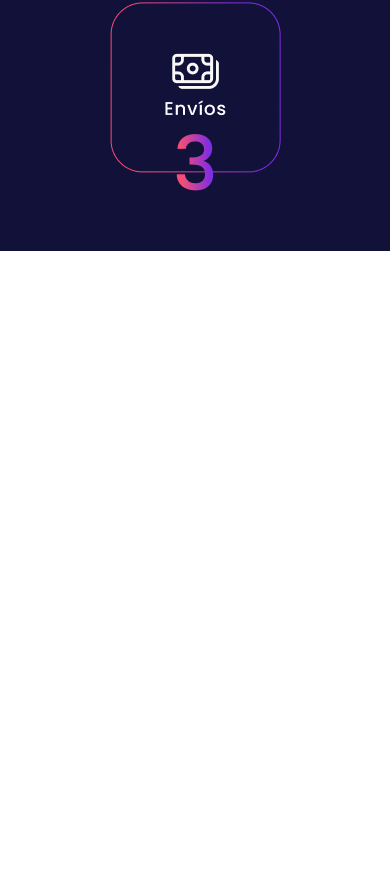
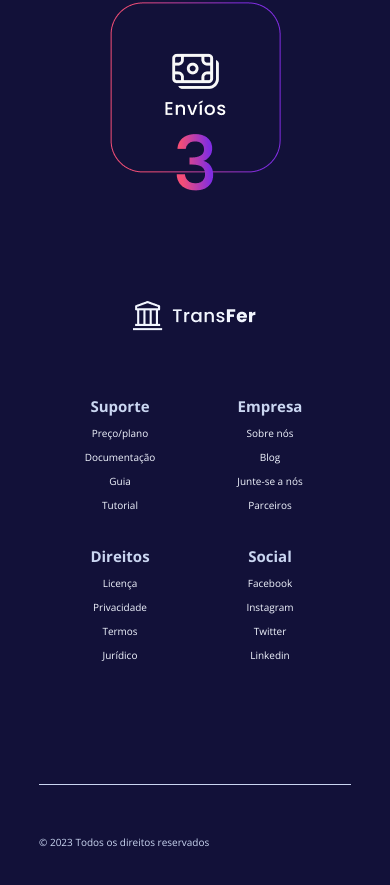
Before and after one commit to JoaoHero/project_accounts2, a React (Create React App) app: page / in a window 390 px wide. Shown: the part 3398-4283 px from the top of the page. Before the commit the page ends 3649 px from the top, so only its background shows below. Built offline with nearby package versions, Linux system fonts and the light colour scheme; the HTML template or start-up script is replaced by a standard one.

Commit message:
Foi criado o footer

```diff
--- /dev/null
+++ b/src/assets/css/layout/footer.css
@@ -0,0 +1,104 @@
+.footer {
+    width: 100%;
+    margin-top: 20rem;
+    display: flex;
+    align-items: center;
+    flex-direction: column;
+}
+
+.footer-wrapper {
+    width: 80%;
+    display: flex;
+    justify-content: space-between;
+    align-items: center;
+}
+
+.logo-footer {
+    height: 100%;
+    padding: 0 10rem;
+}
+
+.footer-links {
+    display: flex;
+    flex-wrap: wrap;
+}
+
+.footer-links > div {
+    height: 15rem;
+    width: 20rem;
+    display: flex;
+    align-items: center;
+    justify-content: center;
+    flex-direction: column;
+}
+
+.footer-links > div > ul {
+    width: 100%;
+    display: flex;
+    align-items: center;
+    justify-content: center;
+    flex-direction: column;
+}
+
+.footer-links > div > h2 {
+    color: #CAD6F1;
+    margin-bottom: 1rem;
+}
+
+.footer-links > div > ul > li {
+    margin-bottom: 1rem;
+}
+
+.footer-links > div > ul > li a {
+    color: #F2F6FF;
+}
+
+.footer-links > div > ul > li a:hover {
+    color: #CAD6F1;
+}
+
+.copyright {
+    width: 80%;
+    border-top: 1px solid #CAD6F1;
+
+    margin-top: 10rem;
+}
+
+.copyright > p {
+    color: #CAD6F1;
+    margin-top: 5rem;
+    margin-bottom: 10rem;
+}
+
+@media (max-width: 1200px) {
+    .footer-links {
+        display: flex;
+        flex-wrap: wrap;
+        align-items: center;
+        justify-content: center;
+    }
+
+    .footer-links > div {
+        height: 15rem;
+        width: 15rem;
+        display: flex;
+        align-items: center;
+        justify-content: center;
+        flex-direction: column;
+    }
+}
+
+@media (max-width: 600px) {
+    .footer {
+        margin-top: 5rem;
+    }
+    .logo-footer {
+        height: auto;
+        padding:0;
+        width: auto;
+        margin-bottom: 5rem;
+    }
+    .footer-wrapper {
+        flex-direction: column;
+    }
+}
--- /dev/null
+++ b/src/layout/Footer.js
@@ -0,0 +1,65 @@
+import Logo from "../components/Logo";
+
+// eslint-disable-next-line
+import footerCss from "../assets/css/layout/footer.css";
+
+function Footer() {
+    return(
+        <footer className="footer">
+            <div className="footer-wrapper">
+                <div className="logo-footer">
+                    <Logo id="logo" />
+                </div>
+
+                <div className="footer-links">
+                    <div>
+                        <h2>Suporte</h2>
+                        <ul>
+
+                            <li><a href="/about">Preço/plano</a></li>
+                            <li><a href="/about">Documentação</a></li>
+                            <li><a href="/about">Guia</a></li>
+                            <li><a href="/about">Tutorial</a></li>
+                        </ul>
+                    </div>
+
+                    <div>
+                        <h2>Empresa</h2>
+                        <ul>
+                            <li><a href="/about">Sobre nós</a></li>
+                            <li><a href="/about">Blog</a></li>
+                            <li><a href="/about">Junte-se a nós</a></li>
+                            <li><a href="/about">Parceiros</a></li>
+                        </ul>
+                    </div>
+
+                    <div>
+                        <h2>Direitos</h2>
+                        <ul>
+                            <li><a href="/about">Licença</a></li>
+                            <li><a href="/about">Privacidade</a></li>
+                            <li><a href="/about">Termos</a></li>
+                            <li><a href="/about">Jurídico</a></li>
+                        </ul>
+                    </div>
+
+                    <div>
+                        <h2>Social</h2>
+                        <ul>
+                            <li><a href="/about">Facebook</a></li>
+                            <li><a href="/about">Instagram</a></li>
+                            <li><a href="/about">Twitter</a></li>
+                            <li><a href="/about">Linkedin</a></li>
+                        </ul>
+                    </div>
+                </div>
+            </div>
+
+            <div className="copyright">
+                <p>© 2023 Todos os direitos reservados</p>
+            </div>
+        </footer>
+    );
+};
+
+export default Footer;
--- a/src/pages/Home.js
+++ b/src/pages/Home.js
@@ -1,6 +1,7 @@
 import Navbar from "../layout/Navbar";
 import Container from "../components/Container";
 import SectionApp from "../components/SectionApp";
+import Footer from "../layout/Footer"
 
 import creditCarImg from "../assets/img/img-pages/card.png";
 import logoClientImg from "../assets/img/logos/LogoClient.png";
@@ -83,8 +84,9 @@ function Home() {
 
                 </section>
 
+                <Footer />
+
             </main>
-
         </Container>
     );
 };
```
